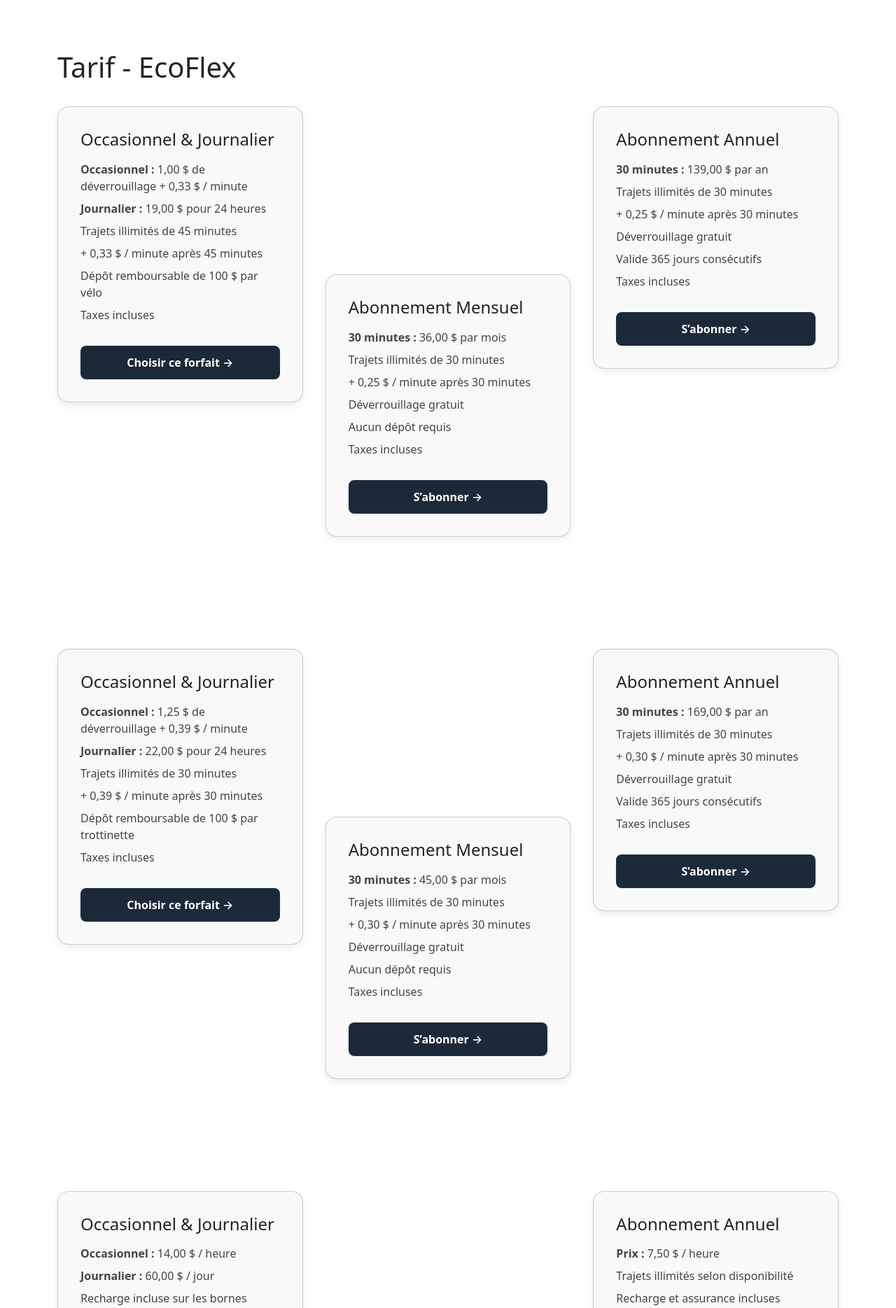
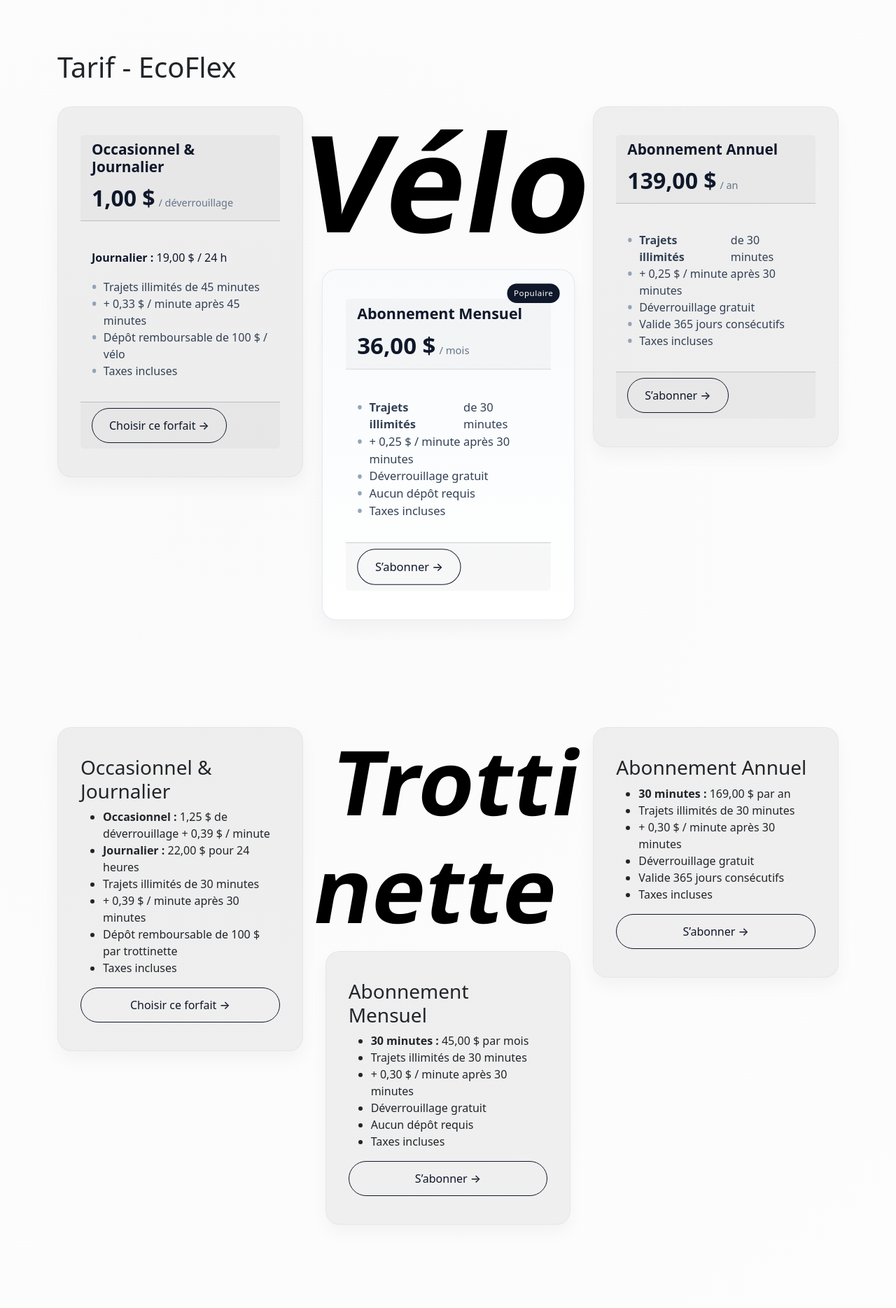
Before and after one commit to alphangenda/Projet_Web_Alpha_Ismail_Edouard, a Django app: page /tarif/ in a window 1280 px wide. Shown: the part 57-1926 px from the top of the page at 70% size. Run offline with Django 5.2, Linux system fonts and the light colour scheme.

Commit message:
Ajout de style et modification de linformationde la page tarif

```diff
--- a/ecoflex/templates/ecoflex/tarif.html
+++ b/ecoflex/templates/ecoflex/tarif.html
@@ -6,46 +6,82 @@
 <div class="container mt-5 gap-0">
     <h1>Tarif - EcoFlex</h1>
     <div>
+        <h2 class="titreVelo">Vélo</h2>
         <section class="servicesVelo">
             <div class="card">
+                <div class="card-header">
                     <h3>Occasionnel & Journalier</h3>
-                <ul>
-                    <li><strong>Occasionnel :</strong> 1,00 $ de déverrouillage + 0,33 $ / minute</li>
-                    <li><strong>Journalier :</strong> 19,00 $ pour 24 heures</li>
+                    <div class="price-block">
+                        <span class="price">1,00 $</span>
+                        <span class="unit">/ déverrouillage</span>
+                    </div>
+                </div>
+
+                <div class="card-body">
+                    <p class="plan-type"><strong>Journalier :</strong> 19,00 $ / 24 h</p>
+                    <ul class="features">
                         <li>Trajets illimités de 45 minutes</li>
                         <li>+ 0,33 $ / minute après 45 minutes</li>
-                    <li>Dépôt remboursable de 100 $ par vélo</li>
+                        <li>Dépôt remboursable de 100 $ / vélo</li>
                         <li>Taxes incluses</li>
                     </ul>
+                </div>
+
+                <div class="card-footer">
                     <button class="btn-order">Choisir ce forfait →</button>
                 </div>
+            </div>
 
-            <div class="card cardMiddleVelo">
+            <div class="card cardMiddleVelo highlight">
+                <div class="card-header">
                     <h3>Abonnement Mensuel</h3>
-                <ul>
-                    <li><strong>30 minutes :</strong> 36,00 $ par mois</li>
-                    <li>Trajets illimités de 30 minutes</li>
+                    <div class="price-block">
+                        <span class="price">36,00 $</span>
+                        <span class="unit">/ mois</span>
+                    </div>
+                </div>
+
+                <div class="card-body">
+                    <ul class="features">
+                        <li><strong>Trajets illimités</strong> de 30 minutes</li>
                         <li>+ 0,25 $ / minute après 30 minutes</li>
                         <li>Déverrouillage gratuit</li>
                         <li>Aucun dépôt requis</li>
                         <li>Taxes incluses</li>
                     </ul>
+                </div>
+
+                <div class="card-footer">
                     <button class="btn-order">S’abonner →</button>
+                </div>
             </div>
 
             <div class="card">
+                <div class="card-header">
                     <h3>Abonnement Annuel</h3>
-                <ul>
-                    <li><strong>30 minutes :</strong> 139,00 $ par an</li>
-                    <li>Trajets illimités de 30 minutes</li>
+                    <div class="price-block">
+                        <span class="price">139,00 $</span>
+                        <span class="unit">/ an</span>
+                    </div>
+                </div>
+
+                <div class="card-body">
+                    <ul class="features">
+                        <li><strong>Trajets illimités</strong> de 30 minutes</li>
                         <li>+ 0,25 $ / minute après 30 minutes</li>
                         <li>Déverrouillage gratuit</li>
                         <li>Valide 365 jours consécutifs</li>
                         <li>Taxes incluses</li>
                     </ul>
+                </div>
+
+                <div class="card-footer">
                     <button class="btn-order">S’abonner →</button>
                 </div>
+            </div>
         </section>
+
+        <h2 class="titreTrotinette"><span>Trotti</span><br><span>nette</span></h2>
         <section class="servicesTrotinette">
             <div class="card">
                 <h3>Occasionnel & Journalier</h3>
@@ -86,6 +122,7 @@
                 <button class="btn-order">S’abonner →</button>
             </div>
         </section>
+        <h2 class="titreVoiture">Voiture</h2>
         <section class="servicesVoiture">
             <div class="card">
                 <h3>Occasionnel & Journalier</h3>
@@ -131,6 +168,43 @@
 </div>
 
 <style>
+    body {
+        background: radial-gradient(circle at 25% 25%, #fafafa, #ffffff);
+    }
+
+    .titreVelo,
+    .titreTrotinette,
+    .titreVoiture {
+        position: absolute;
+        left: 50%;
+        transform: translateX(-50%);
+        font-weight: 900;
+        color: black;
+        z-index: 0;
+        pointer-events: none;
+        margin-bottom: 1rem;
+    }
+
+    .titreVelo {
+        top: 200px;
+        transform: translateX(-50%) skewX(-10deg);
+        font-size: 12rem;
+
+    }
+
+    .titreTrotinette {
+        font-size: 8rem;
+        color: black;
+        transform: translateX(-50%) skewX(-10deg);
+    }
+
+    .titreVoiture {
+        transform: translateX(-50%) skewX(-10deg);
+        font-size: 8rem;
+        letter-spacing: -5px;
+    }
+
+
     .servicesVelo,
     .servicesTrotinette,
     .servicesVoiture {
@@ -141,66 +215,143 @@
         align-items: start;
         margin-top: 2rem;
         margin-bottom: 10rem;
+        position: relative;
+        z-index: 1;
     }
 
     .card {
-        background: #f9f9f9;
-        padding: 2rem;
-        border-radius: 16px;
-        box-shadow: 0 4px 12px rgba(0, 0, 0, 0.08);
-        width: 100%;
-        max-width: 380px;
-        transition: transform 0.3s ease, box-shadow 0.3s ease;
+        background: rgba(0, 0, 0, 0.05);
+        padding: 2.5rem 2rem;
+        border-radius: 20px;
+        border: 1px solid rgba(0, 0, 0, 0.04);
+        box-shadow: 0 12px 24px rgba(0, 0, 0, 0.04);
+        transition: all 0.3s ease;
     }
+
+
 
     .cardMiddleVelo {
         margin-top: 15rem;
     }
 
     .cardMiddleTrotinette {
-        margin-top: 15rem;
+        margin-top: 20rem;
     }
 
     .cardMiddleVoiture {
-        margin-top: 15rem;
+        margin-top: 11rem;
     }
 
     .card:hover {
-        transform: translateY(-6px);
-        box-shadow: 0 6px 16px rgba(0, 0, 0, 0.15);
+        transform: translateY(-8px) scale(1.02);
+        box-shadow: 0 12px 24px rgba(0, 0, 0, 0.8);
     }
 
-    .card h3 {
-        font-size: 1.5rem;
-        margin-bottom: 1rem;
-        color: #222;
+    .highlight {
+        background: linear-gradient(180deg, #f8fafc 0%, #ffffff 100%);
+        border: 1px solid #e2e8f0;
+        transform: scale(1.03);
     }
 
-    .card ul {
+    .highlight::before {
+        content: "Populaire";
+        position: absolute;
+        top: 1.2rem;
+        right: 1.2rem;
+        background: #0f172a;
+        color: white;
+        font-size: 0.7rem;
+        letter-spacing: 0.5px;
+        padding: 0.3rem 0.6rem;
+        border-radius: 9999px;
+    }
+
+    .card-header {
+        display: flex;
+        flex-direction: column;
+        align-items: flex-start;
+        gap: 0.5rem;
+        margin-bottom: 1.5rem;
+    }
+
+    .card-header h3 {
+        font-size: 1.3rem;
+        font-weight: 700;
+        color: #0f172a;
+        margin: 0;
+    }
+
+    .price-block {
+        display: flex;
+        align-items: baseline;
+        gap: 0.3rem;
+    }
+
+    .price-block .price {
+        font-size: 2rem;
+        font-weight: 800;
+        color: #0f172a;
+    }
+
+    .price-block .unit {
+        font-size: 0.9rem;
+        color: #64748b;
+    }
+
+    .card-body {
+        display: flex;
+        flex-direction: column;
+        gap: 0.6rem;
+        color: #334155;
+    }
+
+    .card-body .plan-type {
+        font-size: 1rem;
+        color: #0f172a;
+        margin-bottom: 0.5rem;
+    }
+
+    .features {
         list-style: none;
         padding: 0;
-        margin: 0 0 1.5rem 0;
+        margin: 0;
     }
 
-    .card li {
-        margin-bottom: 0.5rem;
-        color: #444;
+    .features li {
+        display: flex;
+        align-items: flex-start;
+        gap: 0.6rem;
         line-height: 1.5;
     }
 
+    .features li::before {
+        content: "•";
+        color: #94a3b8;
+        font-weight: bold;
+        font-size: 1.2rem;
+        line-height: 1.2;
+    }
+
+    .card-footer {
+        margin-top: 1rem;
+    }
+
+
+
     .btn-order {
-        background: #1c2939;
-        color: #fff;
-        border: none;
+        background: none;
+        border: 1.5px solid #0f172a;
+        color: #0f172a;
+        border-radius: 9999px;
         padding: 0.75rem 1.5rem;
-        border-radius: 8px;
-        cursor: pointer;
-        font-weight: 600;
-        transition: background 0.3s ease;
+        font-weight: 500;
+        transition: all 0.3s ease;
     }
 
     .btn-order:hover {
-        background: #2a3b54;
+        background: #0f172a;
+        color: #fff;
+        letter-spacing: 0.5px;
     }
 
     @media (max-width: 768px) {
```
Also changed, not shown: db.sqlite3. Lines whose indentation alone changed are shown as unchanged.
